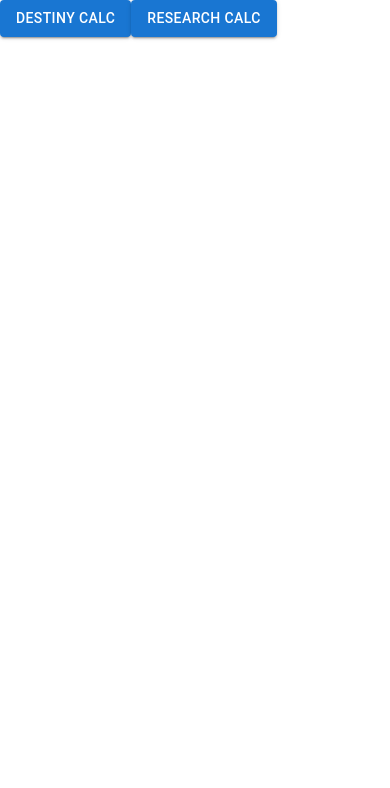
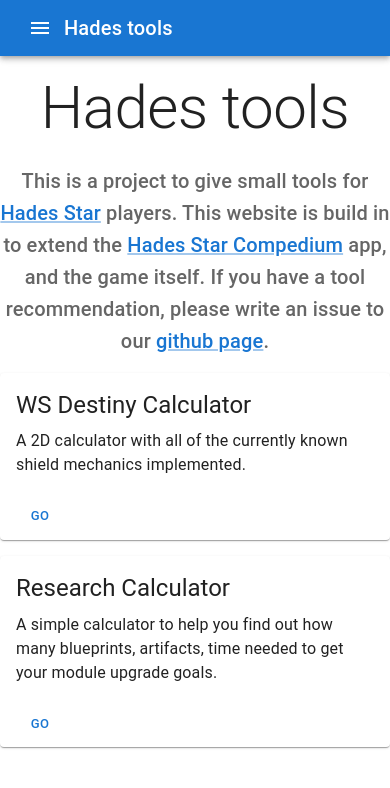
Before and after one commit to tg44/hades-tools, a Next.js app: page / in a window 390 px wide. Shown: the top 788 px of the page. Built offline with nearby package versions, Linux system fonts and the light colour scheme.

Commit message:
styles + more mobile friendly

```diff
--- a/package.json
+++ b/package.json
@@ -18,6 +18,7 @@
     "react": "18.2.0",
     "react-dom": "18.2.0",
     "react-konva": "^18.2.1",
+    "styled-components": "^5.3.6",
     "use-image": "^1.0.12"
   },
   "devDependencies": {
--- /dev/null
+++ b/src/components/Layout.tsx
@@ -0,0 +1,95 @@
+import {FC, useState} from "react";
+import {AppBar, Box, CssBaseline, IconButton, Menu, MenuItem, Toolbar, Typography} from "@mui/material";
+import MenuIcon from "@mui/icons-material/Menu";
+import Link from "next/link";
+
+export interface Page {
+    name: string,
+    description: string,
+    link: string,
+}
+
+
+export const pages = [
+    {
+        name: 'WS Destiny Calculator',
+        description: 'A 2D calculator with all of the currently known shield mechanics implemented.',
+        link: '/destiny',
+    },
+    {
+        name: 'Research Calculator',
+        description: 'A simple calculator to help you find out how many blueprints, artifacts, time needed to get your module upgrade goals.',
+        link: '/research',
+    }
+]
+
+const Layout: FC<{ pages: Page[], children: React.ReactNode }> = ({pages, children}) => {
+    const [anchorElNav, setAnchorElNav] = useState<null | HTMLElement>(null);
+
+    const handleOpenNavMenu = (event: React.MouseEvent<HTMLElement>) => {
+        setAnchorElNav(event.currentTarget);
+    };
+
+    const handleCloseNavMenu = () => {
+        setAnchorElNav(null);
+    };
+
+    return (
+        <>
+            <CssBaseline/>
+            <AppBar position="static">
+                <Toolbar>
+                    <Box>
+                        <IconButton
+                            size="large"
+                            aria-label="account of current user"
+                            aria-controls="menu-appbar"
+                            aria-haspopup="true"
+                            onClick={handleOpenNavMenu}
+                            color="inherit"
+                        >
+                            <MenuIcon/>
+                        </IconButton>
+                        <Menu
+                            id="menu-appbar"
+                            anchorEl={anchorElNav}
+                            anchorOrigin={{
+                                vertical: 'bottom',
+                                horizontal: 'left',
+                            }}
+                            keepMounted
+                            transformOrigin={{
+                                vertical: 'top',
+                                horizontal: 'left',
+                            }}
+                            open={Boolean(anchorElNav)}
+                            onClose={handleCloseNavMenu}
+                        >
+                            {pages.map((page) => (
+                                <Link href={page.link} key={page.name} passHref>
+                                    <MenuItem onClick={handleCloseNavMenu}>
+                                        <Typography textAlign="center">{page.name}</Typography>
+                                    </MenuItem>
+                                </Link>
+                            ))}
+                        </Menu>
+                    </Box>
+                    <Typography
+                        variant="h6"
+                        color="inherit"
+                        noWrap
+                        component="a"
+                        href="/"
+                    >
+                        Hades tools
+                    </Typography>
+                </Toolbar>
+            </AppBar>
+            <main style={{marginTop: "1rem"}}>
+                {children}
+            </main>
+        </>
+    );
+}
+
+export default Layout;
--- a/src/pages/destiny.tsx
+++ b/src/pages/destiny.tsx
@@ -1,5 +1,6 @@
 import type { NextPage } from 'next'
 import dynamic from "next/dynamic";
+import Layout, {pages} from "../components/Layout";
 
 
 const NoSSRCanvas = dynamic(() => import("../components/destiny/Canvas"), {
@@ -8,7 +9,9 @@
 
 const Home: NextPage = () => {
   return (
-      <NoSSRCanvas />
+      <Layout pages={pages}>
+        <NoSSRCanvas />
+      </Layout>
   );
 }
 
--- a/src/pages/index.tsx
+++ b/src/pages/index.tsx
@@ -1,17 +1,75 @@
 import {NextPage} from "next";
-import {Button} from "@mui/material";
+import {
+    AppBar, Box,
+    Button,
+    Card,
+    CardActions,
+    CardContent,
+    CardMedia,
+    css,
+    CssBaseline,
+    Grid, IconButton, Menu, MenuItem,
+    Toolbar,
+    Typography
+} from "@mui/material";
+import Link from "next/link";
+import {useState} from "react";
+import MUILink from '@mui/material/Link';
+
+import MenuIcon from '@mui/icons-material/Menu';
+import Layout, {pages} from "../components/Layout";
+
 
 const Home: NextPage = () => {
-
-
     return (
-        <>
-            {/*@ts-ignore*/}
-            <Button variant="contained" onClick={() => {window.location = '/destiny'}}> Destiny calc</Button>
-            {/*@ts-ignore*/}
-            <Button variant="contained" onClick={() => {window.location = '/research'}}> Research calc </Button>
-        </>
-    )
+        <Layout pages={pages}>
+            <div >
+                <div >
+                    <Typography component="h1" variant="h2" align="center" color="textPrimary" gutterBottom>
+                        Hades tools
+                    </Typography>
+                    <Typography variant="h6" align="center" color="textSecondary" paragraph>
+                        This is a project to give small tools for <MUILink href="http://www.hadesstar.com/" target="_blank" rel="noreferrer">Hades Star</MUILink> players. This website is build in to extend
+                        the <MUILink href="https://hs-compendium.com/" target="_blank" rel="noreferrer">Hades Star Compedium</MUILink> app, and the game itself.
+                        If you have a tool recommendation, please write an issue to our <MUILink href="https://github.com/tg44/hades-tools/issues" target="_blank" rel="noreferrer">github page</MUILink>.
+                    </Typography>
+                </div>
+            </div>
+            <div >
+                {/* End hero unit */}
+                <Grid container spacing={2}>
+                    {pages.map(card => (
+                        <Grid item key={card.name} sm={12} md={6} lg={3}>
+                            <Card
+                                style={{
+                                    height: '100%',
+                                    minWidth: '100%',
+                                    display: 'flex',
+                                    flexDirection: 'column',
+                                }}
+                            >
+                                <CardContent style={{flexGrow: 1}}>
+                                    <Typography gutterBottom variant="h5" component="h2">
+                                        {card.name}
+                                    </Typography>
+                                    <Typography>
+                                        {card.description}
+                                    </Typography>
+                                </CardContent>
+                                <CardActions>
+                                    <Link href={card.link} passHref>
+                                        <Button size="small" color="primary">
+                                            GO
+                                        </Button>
+                                    </Link>
+                                </CardActions>
+                            </Card>
+                        </Grid>
+                    ))}
+                </Grid>
+            </div>
+        </Layout>
+    );
 }
 
 export default Home;
--- a/src/utils/artifacts.ts
+++ b/src/utils/artifacts.ts
@@ -9,6 +9,7 @@
     milestones: number[],
     tier: number,
     icon: string,
+    slotType: string,
 }
 
 interface Artifact {
@@ -60,6 +61,7 @@
                 milestones: Array.isArray(mod.UnlockBlueprints) ? mod.UnlockBlueprints : [mod.UnlockBlueprints ?? 1],
                 tier: mod.AwardLevel,
                 icon: mod.Icon,
+                slotType: mod.SlotType,
             } as ModuleArtifactInfo
         } else return null
     }).filter((m): m is ModuleArtifactInfo => !!m)
```
Also changed, not shown: src/components/ModuleIconSet.tsx (+21 -6 lines), src/pages/research.tsx (+21 -6 lines), 2 other files (tests, documents, lock files or other folders).
